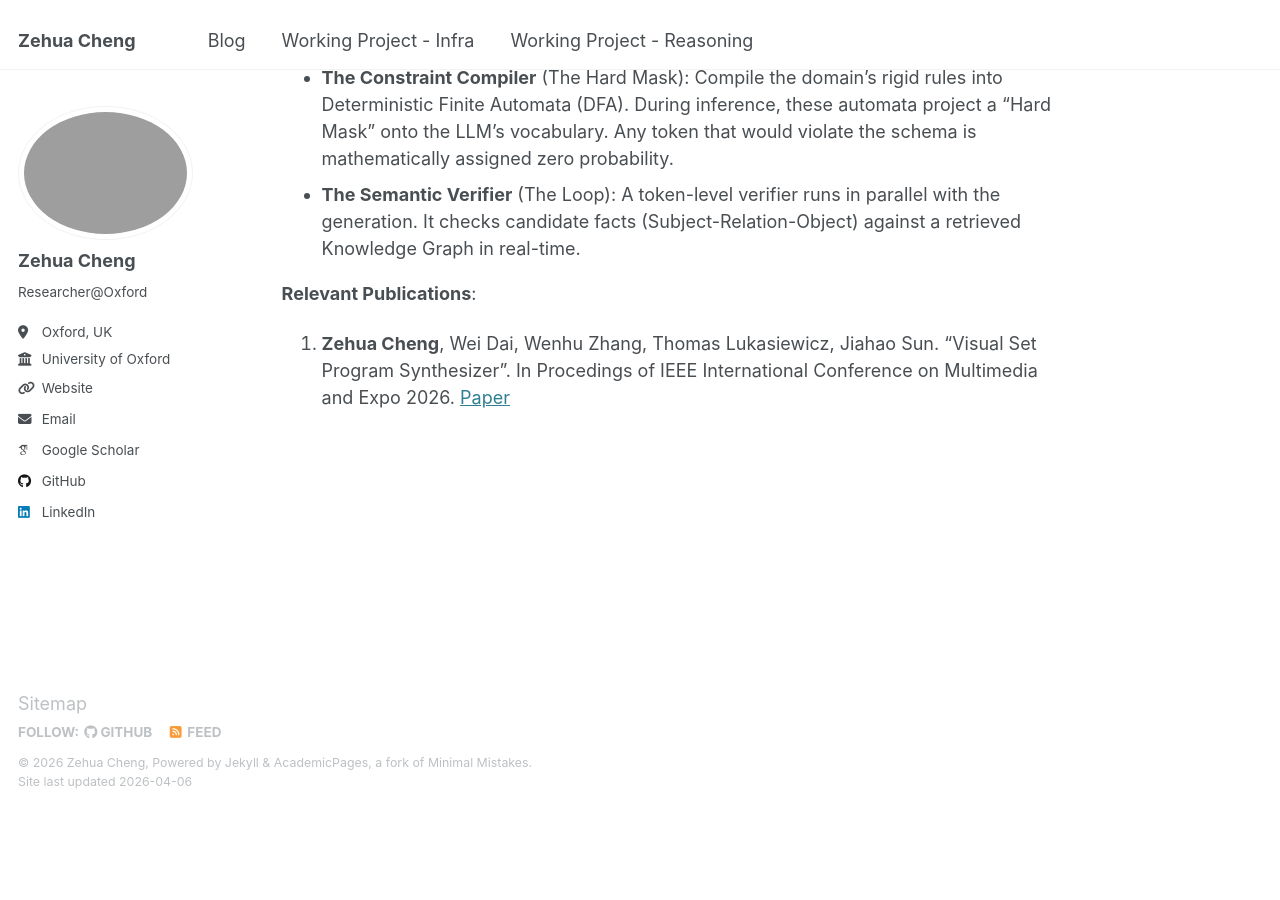
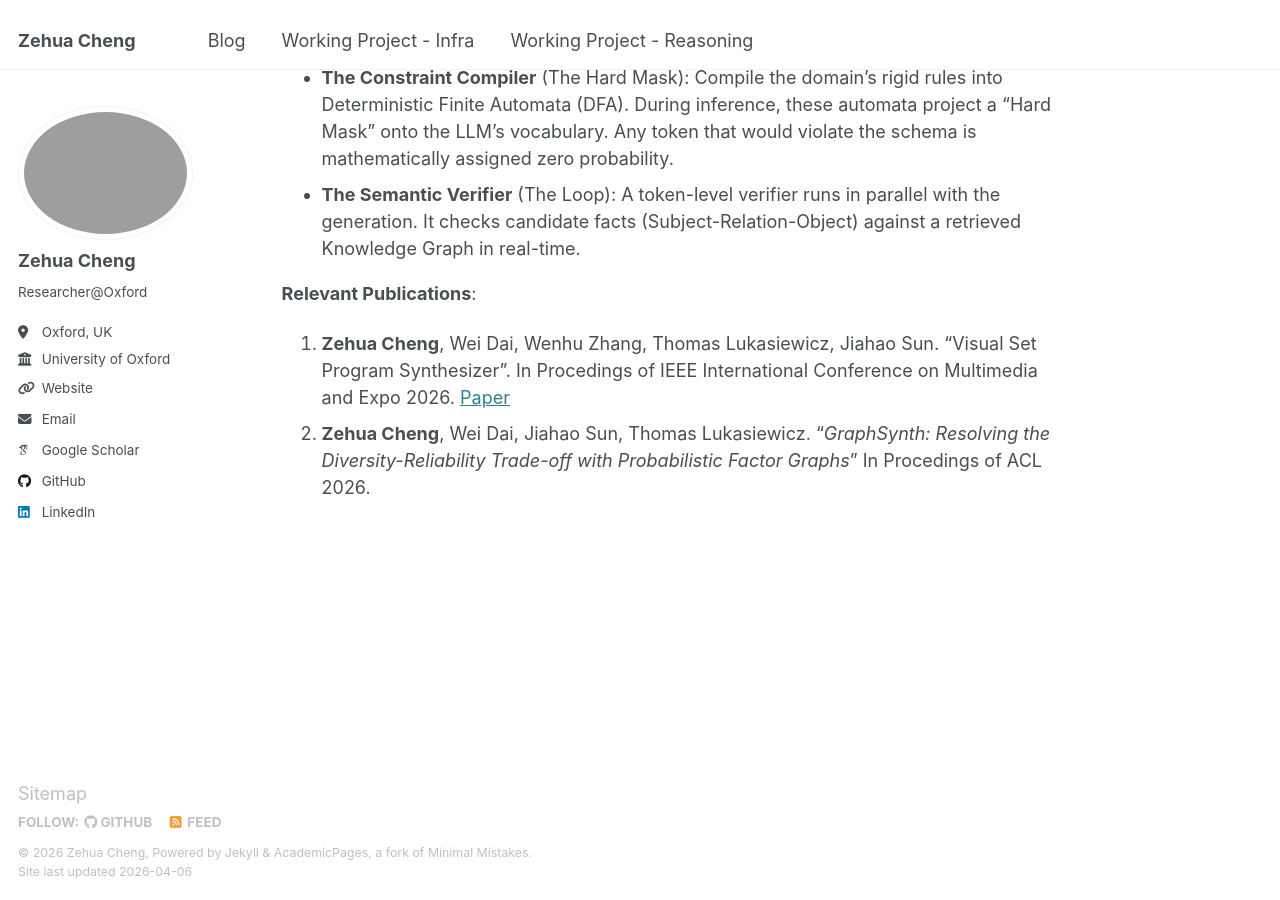
Before and after one commit to limberc/limberc.github.io, a Jekyll site: the page built from _pages/WP2.md, in a window 1280 px wide and 900 px high, scrolled down 865 px. Built offline with Jekyll 4.4.1, drawn with Linux system fonts in a browser that asks for light colours; some web fonts are replaced; before the commit the page ends 1675 px from its top, so only the background shows below that.

Commit message:
Update for ACL 2026.

```diff
--- a/_pages/WP2.md
+++ b/_pages/WP2.md
@@ -24,3 +24,4 @@ The Moonshot: Standard LLMs are probabilistic—they 'guess' the next token. We
 **Relevant Publications**:
 
 1. **Zehua Cheng**, Wei Dai, Wenhu Zhang, Thomas Lukasiewicz, Jiahao Sun. "Visual Set Program Synthesizer". In Procedings of IEEE International Conference on Multimedia and Expo 2026. [Paper](https://arxiv.org/pdf/2603.15997)
+1. **Zehua Cheng**, Wei Dai, Jiahao Sun, Thomas Lukasiewicz. "*GraphSynth: Resolving the Diversity-Reliability Trade-off with Probabilistic Factor Graphs*" In Procedings of ACL 2026.
```
